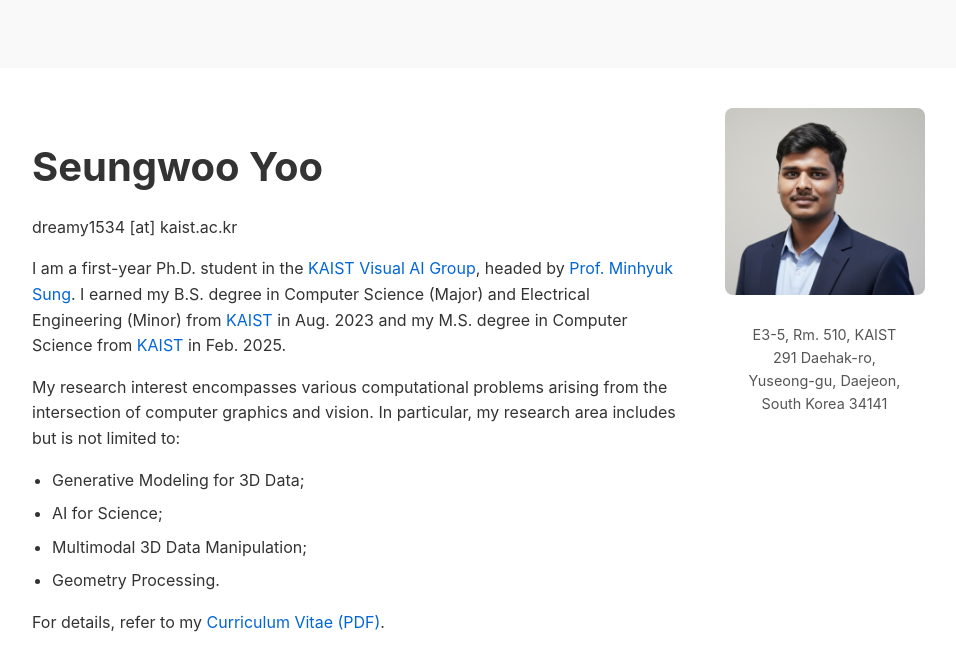
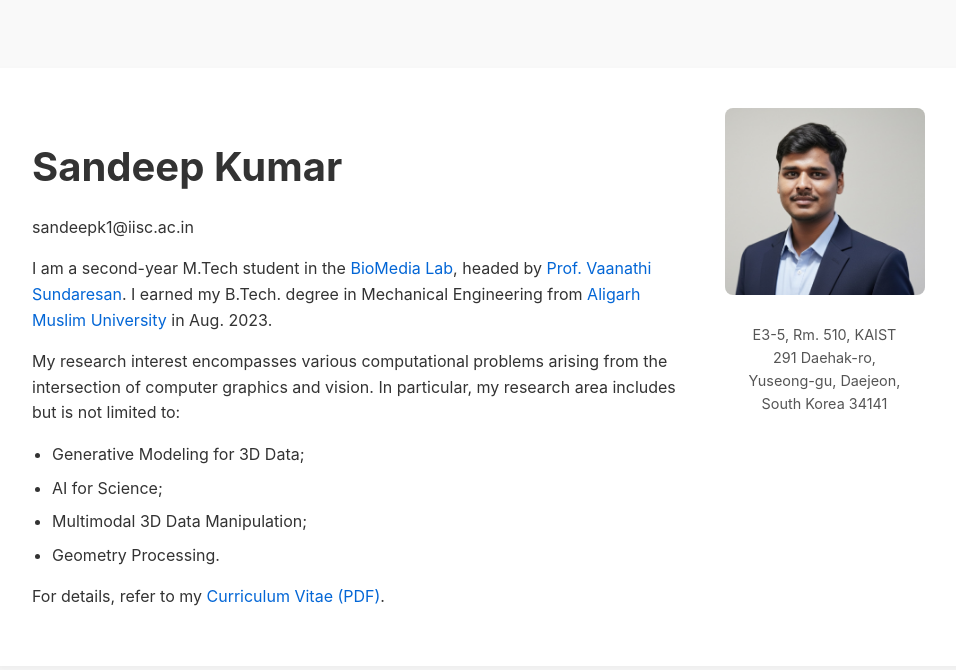
Before and after one commit to sandeepk9675/sandeepk9675.github.io, a plain HTML site: page index.html in a window 1280 px wide. Shown: the whole page, without its empty margins (158-1114 px from the left). Drawn offline with Linux system fonts and the light colour scheme.

Commit message:
Change name and educational background in index.html
Updated personal information and academic details.

```diff
--- a/index.html
+++ b/index.html
@@ -9,10 +9,10 @@
 <body>
     <div class="container">
         <div class="main-content">
-            <h1>Seungwoo Yoo</h1>
-            <p>dreamy1534 [at] kaist.ac.kr</p>
+            <h1>Sandeep Kumar</h1>
+            <p>sandeepk1@iisc.ac.in</p>
             <p>
-                I am a first-year Ph.D. student in the <a href="#">KAIST Visual AI Group</a>, headed by <a href="#">Prof. Minhyuk Sung</a>. I earned my B.S. degree in Computer Science (Major) and Electrical Engineering (Minor) from <a href="#">KAIST</a> in Aug. 2023 and my M.S. degree in Computer Science from <a href="#">KAIST</a> in Feb. 2025.
+                I am a second-year M.Tech student in the <a href="#">BioMedia Lab</a>, headed by <a href="#">Prof. Vaanathi Sundaresan</a>. I earned my B.Tech. degree in Mechanical Engineering from <a href="#">Aligarh Muslim University</a> in Aug. 2023.
             </p>
             <p>
                 My research interest encompasses various computational problems arising from the intersection of computer graphics and vision. In particular, my research area includes but is not limited to:
```
